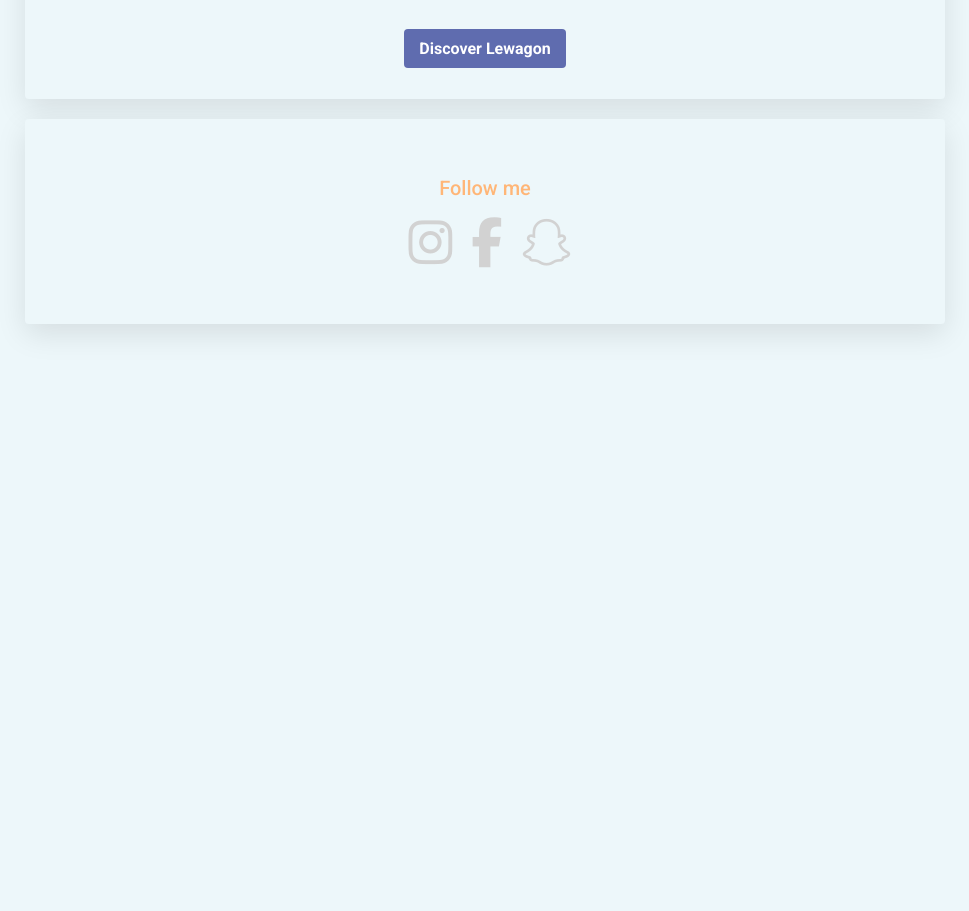
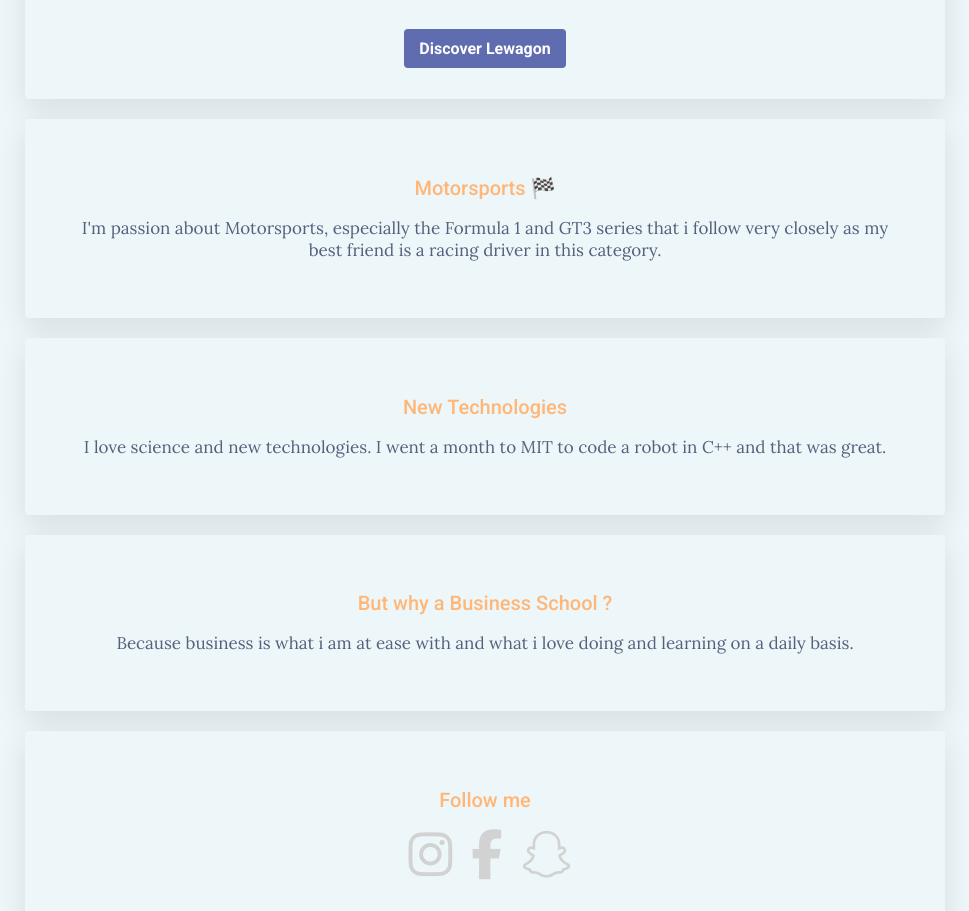
Before and after one commit to Hugovetrano/profile, a plain HTML site: page index.html in a window 1280 px wide. Shown: the part 421-1332 px from the top of the page, without its empty margins (155-1124 px from the left). Before the commit the page ends 800 px from the top, so only its background shows below. Drawn offline with Linux system fonts and the light colour scheme.

Commit message:
make my profile prettier

```diff
--- a/index.html
+++ b/index.html
@@ -18,6 +18,21 @@
     <img src="images/IMG_6347.JPG" alt="picture of Hugo" width="150px" class="img-circle">
     <p class="">As an ambitious business entrepreneur, I am passionate about exploring new ideas, expanding my knowledge, and gaining a deeper understanding of the world around me. I am currently pursuing a Master's degree in Management and Entrepreneurship at IÉSEG School of Management in Lille as part of their esteemed five-year PGE program. My academic journey and experiences have fueled my determination to make a meaningful impact in the business world and drive innovative solutions for the challenges of tomorrow.</p>
     <a href="https://www.lewagon.com/fr" target="_blank" class="btn-blue">Discover Lewagon</a>
+  </div>
+
+  <div class="card">
+    <h2>Motorsports 🏁</h2>
+    <p>I'm passion about Motorsports, especially the Formula 1 and GT3 series that i follow very closely as my best friend is a racing driver in this category.</p>
+  </div>
+
+  <div class="card">
+    <h2>New Technologies</h2>
+    <p>I love science and new technologies. I went a month to MIT to code a robot in C++ and that was great.</p>
+  </div>
+
+  <div class="card">
+    <h2>But why a Business School ?</h2>
+    <p>Because business is what i am at ease with and what i love doing and learning on a daily basis.</p>
   </div>
 
   <div class="card">
```
